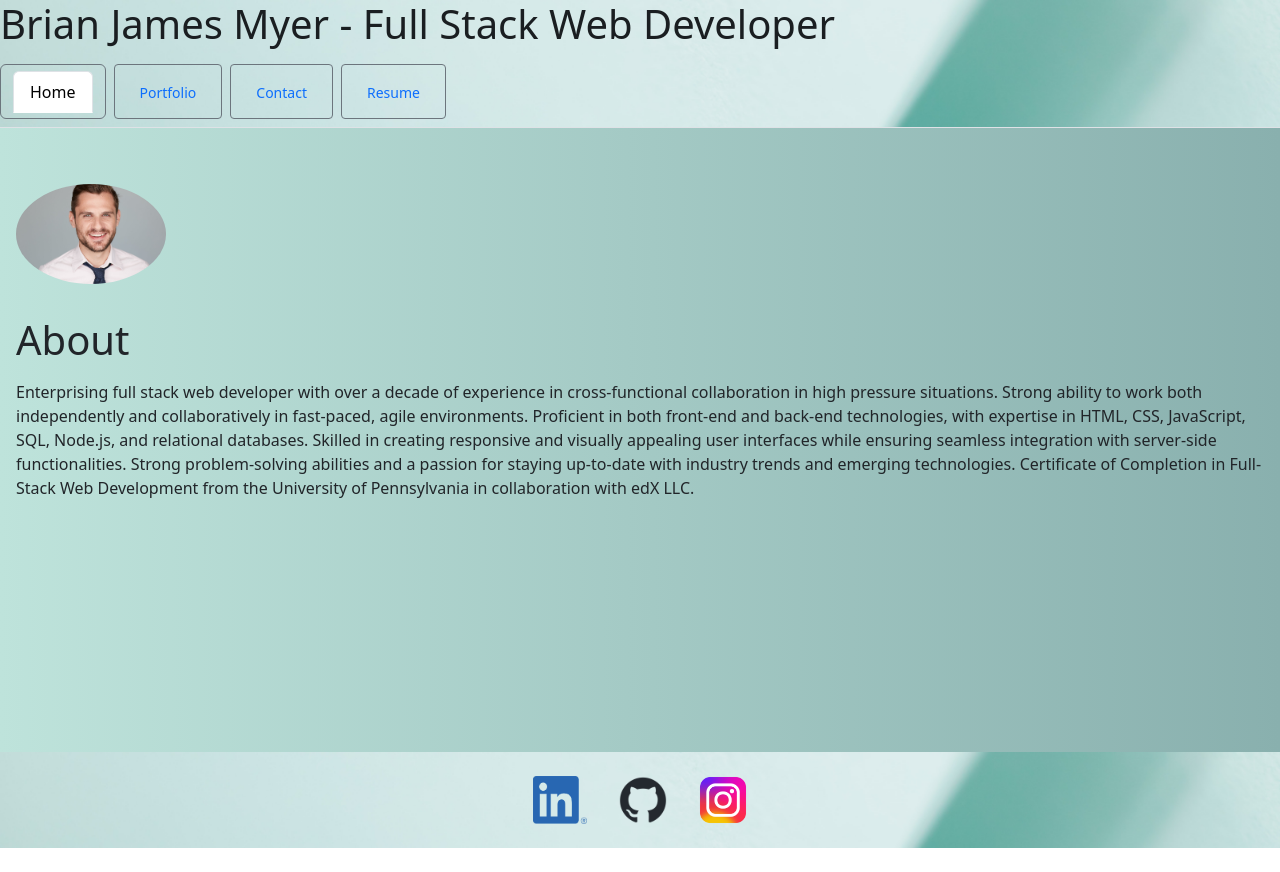
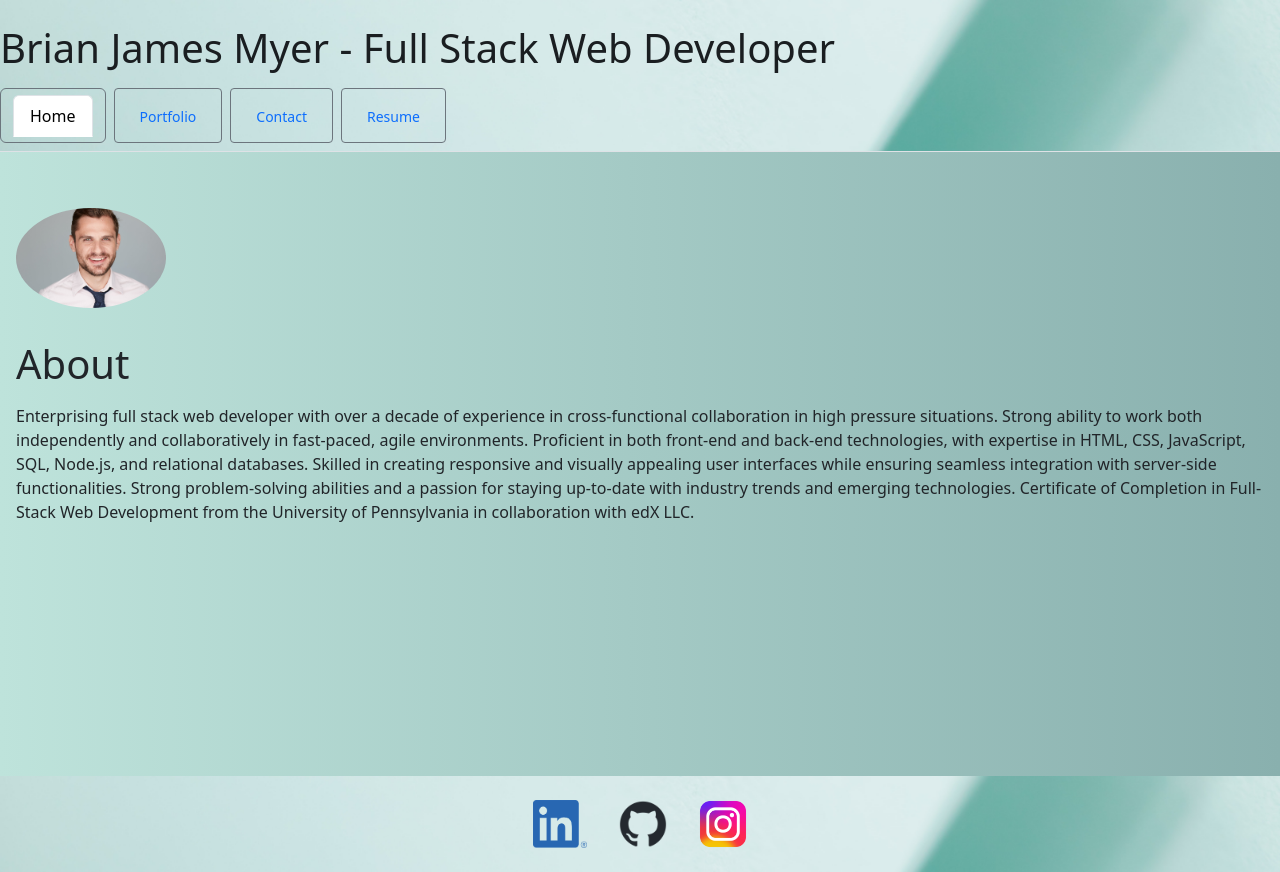
Before and after one commit to brianmyer/react-portfolio, a React (Vite) app: page / in a window 1280 px wide. Before the commit the page ends 848 px from the top, so only its background shows below. Built offline with nearby package versions, Linux system fonts and the light colour scheme.

Commit message:
added padding to header

```diff
--- a/src/components/Header.jsx
+++ b/src/components/Header.jsx
@@ -6,7 +6,7 @@ export default function Header() {
         <div className="header-container text-center mb-3">
             <div className="background-image">
                 <a className="link-dark text-decoration-none" href="https://www.linkedin.com/in/brian-james-myer/">
-                    <h1 className="text-start">
+                    <h1 className="text-start pt-4">
                         Brian James Myer - Full Stack Web Developer
                     </h1>
                 </a>
```
